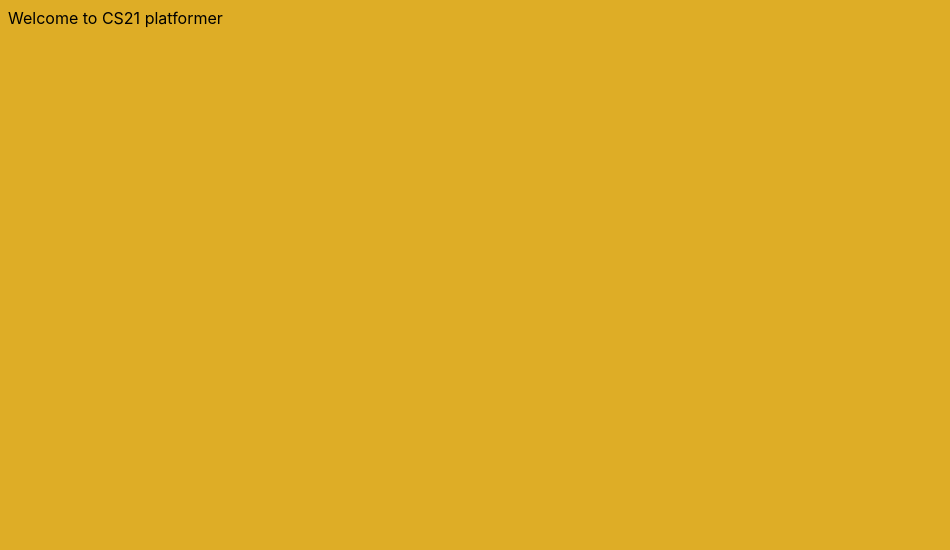
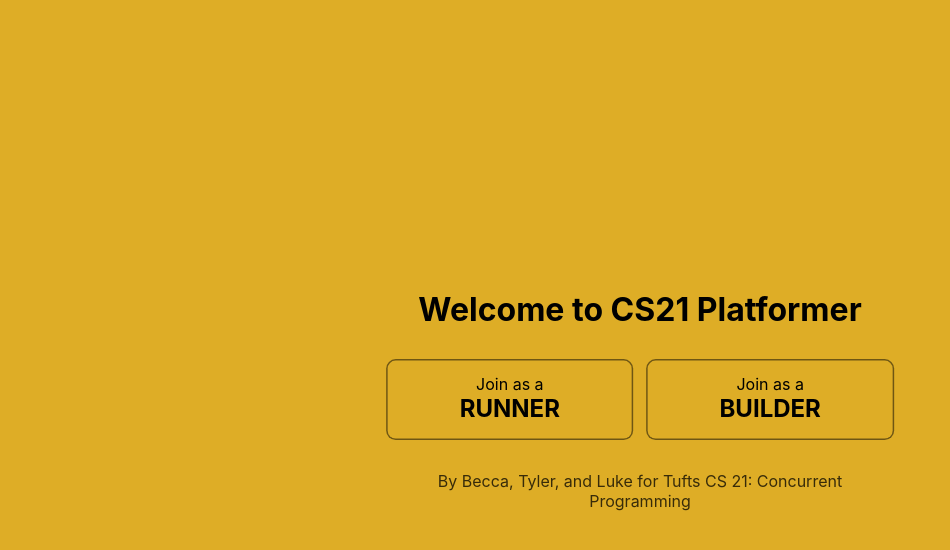
Before and after one commit to rebecca-millerr/cs21-platformer, a Next.js app in the folder web/: page / in a window 1280 px wide. Shown: the top 550 px of the page, without its empty margins (0-950 px from the left). Built offline with nearby package versions, Linux system fonts and the light colour scheme.

Commit message:
Add waiting room on homepage

```diff
--- a/web/src/pages/index.jsx
+++ b/web/src/pages/index.jsx
@@ -1,7 +1,35 @@
 import React from 'react';
 
-//import 'styles/global.css';
+import useStore from 'store';
+import { useRouter } from 'next/router';
+
+import classNames from 'classnames/bind';
+import styles from './index.module.scss';
+const cx = classNames.bind(styles);
 
 export default function Homepage() {
-  return <div>Welcome to CS21 platformer</div>;
+  const router = useRouter();
+  const setPlayerType = useStore((state) => state.setPlayerType);
+  const join = (desiredPlayerType) => {
+    setPlayerType(desiredPlayerType);
+    router.push('/game');
+  };
+
+  return (
+    <div className={cx('base')}>
+      <h1>Welcome to CS21 Platformer</h1>
+      <button className={cx('join-cta')} type="button" onClick={() => join('runner')}>
+        Join as a <strong>runner</strong>
+      </button>
+      <button className={cx('join-cta')} type="button" onClick={() => join('builder')}>
+        Join as a <strong>builder</strong>
+      </button>
+
+      <div className={cx('credits')}>
+        By <a href="https://github.com/rebecca-millerr">Becca</a>,{' '}
+        <a href="https://github.com/tylerjcalabrese">Tyler</a>, and{' '}
+        <a href="https://github.com/controversial">Luke</a> for Tufts CS 21: Concurrent Programming
+      </div>
+    </div>
+  );
 }
--- /dev/null
+++ b/web/src/pages/index.module.scss
@@ -0,0 +1,62 @@
+.base {
+  display: grid;
+  align-items: center;
+  justify-content: center;
+
+  width: 50ch;
+  max-width: 100%;
+  margin: 0 auto;
+
+  grid-template-columns: [left-edge] 1fr [center] 1fr [right-edge];
+  grid-template-rows: auto;
+  column-gap: 1rem;
+
+  position: absolute;
+  top: 50%;
+  left: 50%;
+  transform: translate(-50%, -50%);
+
+  h1 {
+    grid-column: left-edge / right-edge;
+    text-align: center;
+    margin-top: 0;
+    margin-bottom: 2rem;
+  }
+
+  .join-cta {
+    grid-row: 2;
+    grid-column: span 1;
+
+    padding: 0.8rem 2rem 1rem;
+    display: flex;
+    flex-direction: column;
+    align-items: center;
+    text-align: center;
+
+    border-radius: 0.5rem;
+    box-shadow: 0 0 0 1.5px rgba(0, 0, 0, 0.5);
+
+    strong {
+      font-size: 1.5rem;
+      text-transform: uppercase;
+    }
+
+    cursor: pointer;
+    &:hover {
+      background: rgba(0, 0, 0, 0.1);
+    }
+  }
+
+  .credits {
+    grid-column: left-edge / right-edge;
+    text-align: center;
+    margin-top: 2rem;
+    font-size: 1rem;
+    color: rgba(0, 0, 0, 0.75);
+
+    a {
+      color: inherit;
+      text-decoration: none;
+    }
+  }
+}
```
